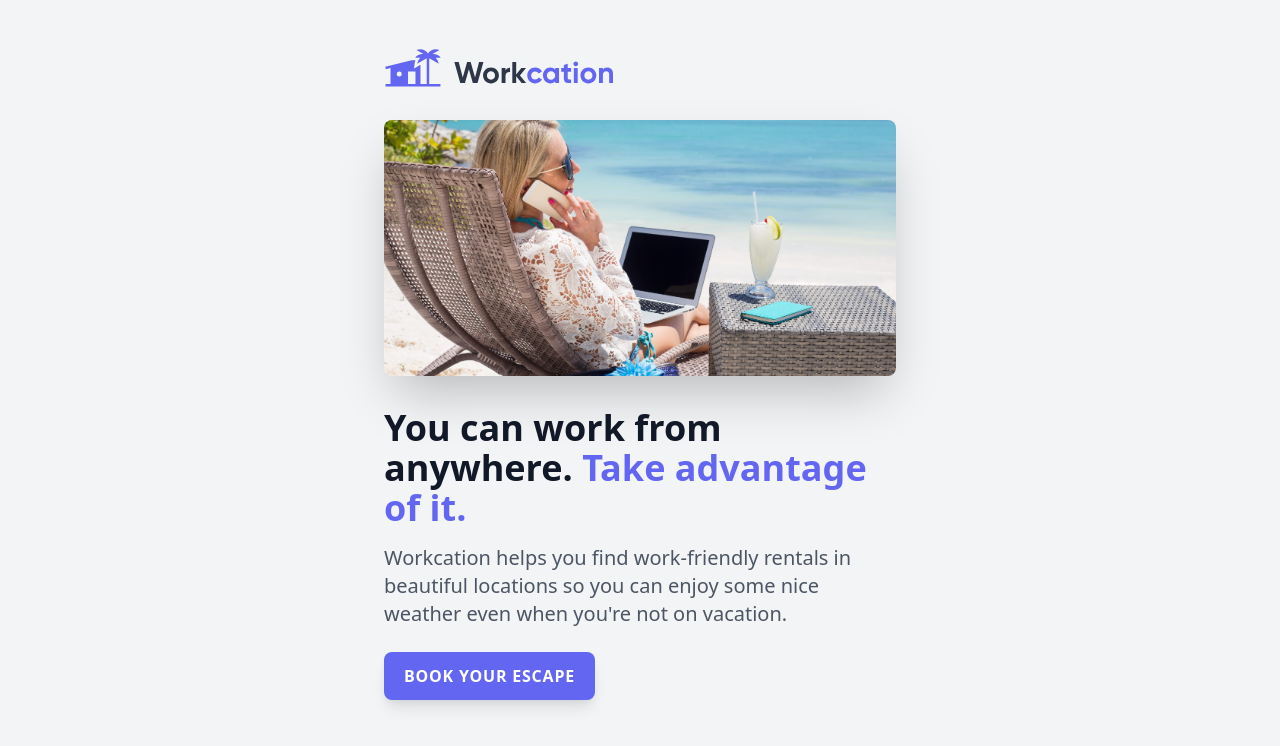
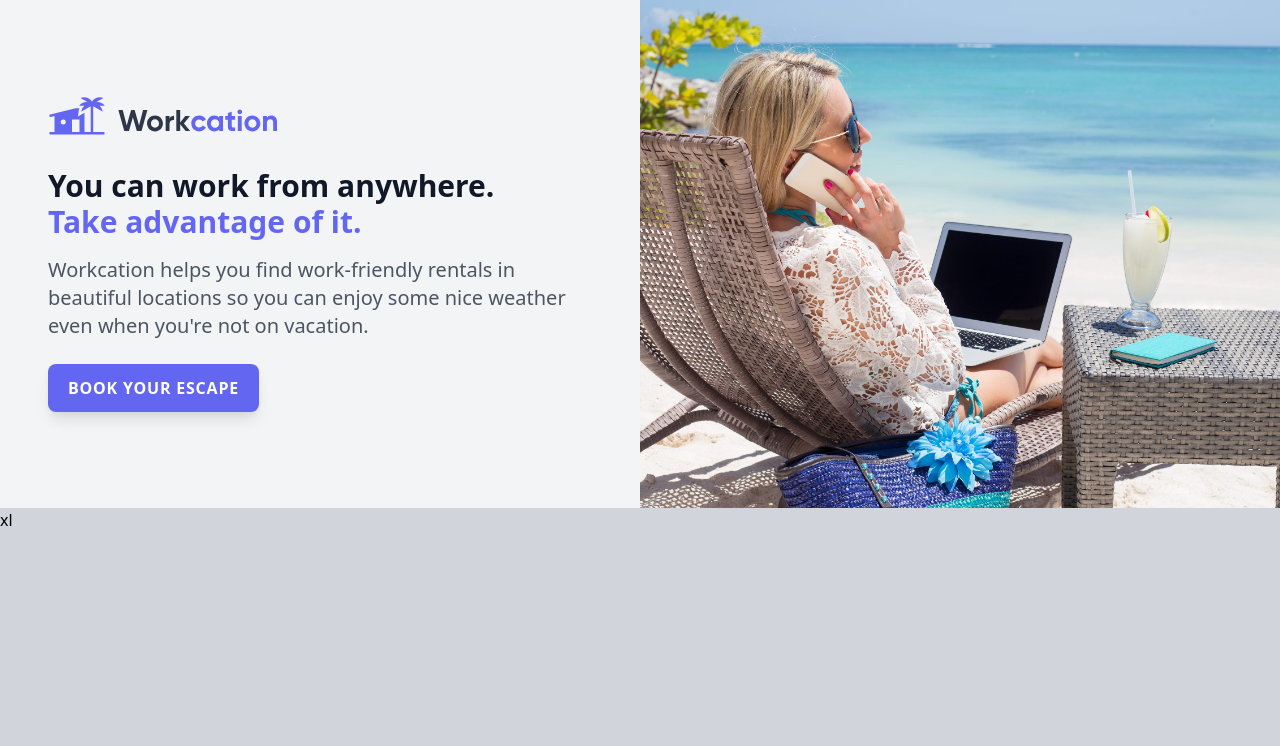
Before and after one commit to robertwrightgti/tailwind-2-zero-to-production, a website built with Vite: page index.html in a window 1280 px wide. Built offline with nearby package versions, Linux system fonts and the light colour scheme.

Commit message:
responsive - lg breakpoint

```diff
--- a/index.html
+++ b/index.html
@@ -9,14 +9,20 @@
     <link rel="stylesheet" href="/css/tailwind.css">
 </head>
 
-<body class="bg-gray-100">
-    <div class="max-w-md px-8 py-12 mx-auto sm:max-w-xl">
+<body class="bg-gray-300">
+    <div class="grid bg-gray-100 lg:grid-cols-2">
+
+        <div class="max-w-md px-8 py-12 mx-auto sm:max-w-xl lg:px-12 lg:py-24 lg:max-w-full">
+            <!-- logo -->
             <img class="h-10" src="/img/logo.svg" alt="Workcation">
-        <img class="object-center mt-6 rounded-lg shadow-2xl sm:mt-8 sm:h-64 sm:w-full sm:object-cover"
+            <!-- image (md) -->
+            <img class="object-center mt-6 rounded-lg shadow-2xl sm:mt-8 sm:h-64 sm:w-full sm:object-cover lg:hidden"
             src="/img/beach-work.jpg"
             alt="Woman workcationing on the beach">
-        <h1 class="mt-6 text-2xl font-bold text-gray-900 sm:mt-8 sm:text-4xl">
+            <!-- heading -->
+            <h1 class="mt-6 text-2xl font-bold text-gray-900 sm:mt-8 sm:text-4xl lg:text-3xl">
                 You can work from anywhere.
+                <br class="hidden lg:inline">
                 <span class="text-indigo-500">Take advantage of it.</span>
             </h1>
             <p class="mt-2 text-gray-600 sm:mt-4 sm:text-xl">
@@ -24,9 +30,22 @@
                 enjoy some nice weather even when you're not on vacation.
             </p>
             <div class="mt-4 sm:mt-6">
-            <a class="inline-block px-5 py-3 text-sm font-semibold tracking-wider text-white uppercase bg-indigo-500 rounded-lg shadow-lg sm:text-base" href="#">Book your escape</a>
+                <a class="inline-block px-5 py-3 text-sm font-semibold tracking-wider text-white uppercase bg-indigo-500 rounded-lg shadow-lg sm:text-base" href="#">
+                    Book your escape
+                </a>
             </div>
         </div>
+        <div class="relative hidden lg:block">
+            <!-- image (lg) -->
+            <img class="absolute inset-0 object-cover object-center w-full h-full" src="/img/beach-work.jpg" alt="Woman workcationing on the beach">
+        </div>
+    </div>
+    <div class="sm:hidden">xs</div>
+    <div class="hidden sm:inline md:hidden">sm</div>
+    <div class="hidden md:inline lg:hidden">md</div>
+    <div class="hidden lg:inline xl:hidden">lg</div>
+    <div class="hidden xl:inline 2xl:hidden">xl</div>
+    <div class="hidden 2xl:inline">2xl</div>
 </body>
 
 </html>
```
Lines whose indentation alone changed are shown as unchanged.
